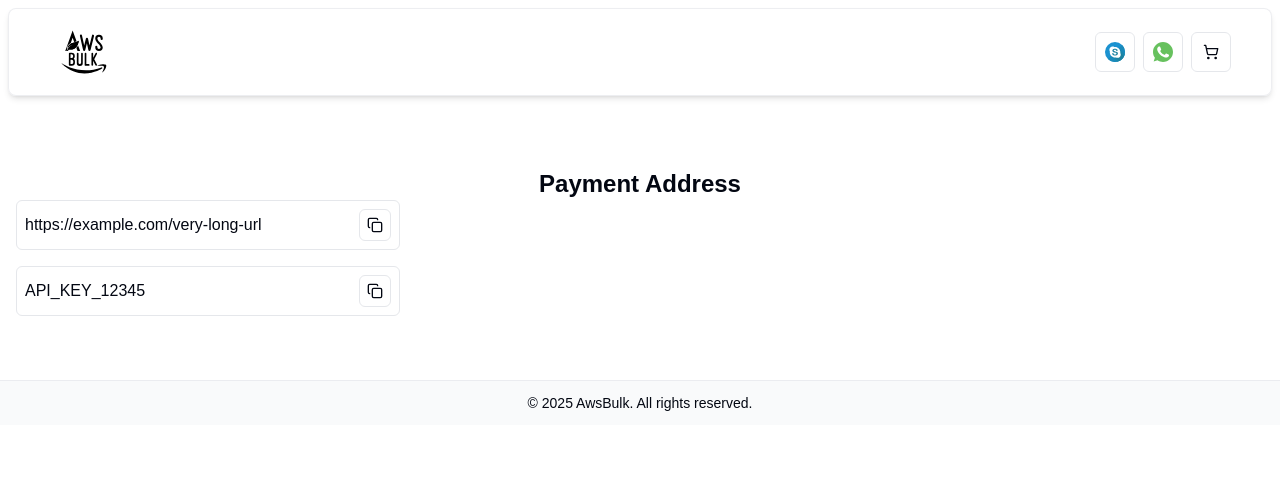
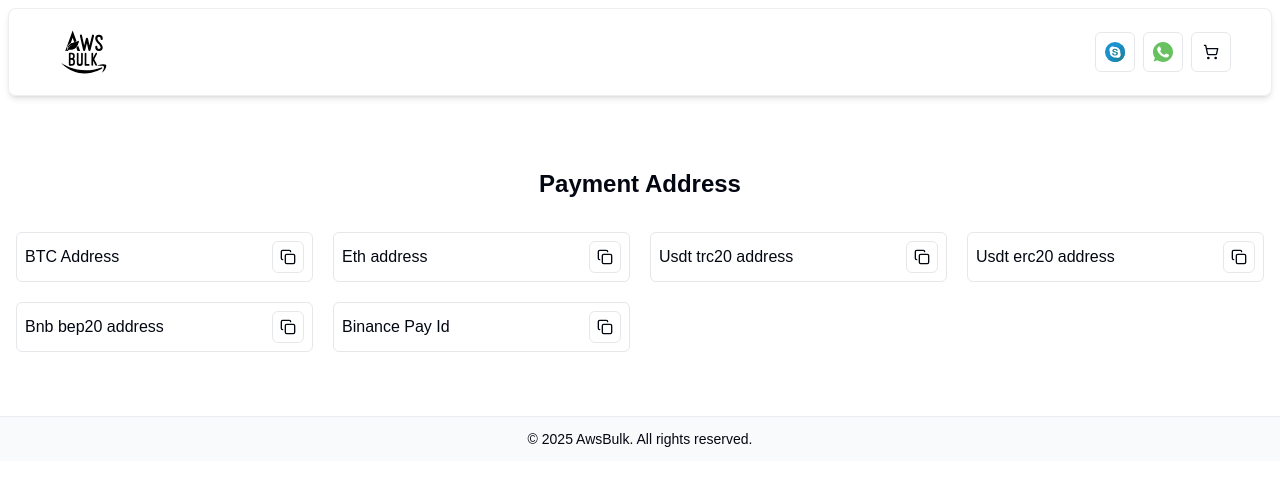
Before and after one commit to shariar-hriad/awsaccount, a Next.js app: page /payment in a window 1280 px wide. Shown: the top 486 px of the page. Built offline with nearby package versions, Linux system fonts and the light colour scheme.

Commit message:
feat: update payment addresses and order history navigation

```diff
--- a/app/(app)/payment/page.tsx
+++ b/app/(app)/payment/page.tsx
@@ -3,20 +3,35 @@ import { CopyClipboardButton } from '@/components/ui/copy-clipboard-button'
 const page = () => {
     return (
         <section className='py-8 lg:py-16'>
-            <div className='container'>
+            <div className='container space-y-8'>
                 <h1 className='text-2xl font-bold text-center'>
                     Payment Address
                 </h1>
-                <div className='max-w-sm space-y-4'>
+                <div className='grid grid-cols-2 md:grid-cols-3 lg:grid-cols-4 gap-5'>
                     <div className='flex items-center space-x-2 p-2 border rounded-md'>
-                        <span className='flex-grow'>
-                            https://example.com/very-long-url
-                        </span>
-                        <CopyClipboardButton text='https://example.com/very-long-url' />
+                        <span className='flex-grow'>BTC Address</span>
+
+                        <CopyClipboardButton text='TE4QQx4WxxvC3nHCFrYUYmTUu7fByi7H5G' />
                     </div>
                     <div className='flex items-center space-x-2 p-2 border rounded-md'>
-                        <span className='flex-grow'>API_KEY_12345</span>
-                        <CopyClipboardButton text='API_KEY_12345' />
+                        <span className='flex-grow'>Eth address</span>
+                        <CopyClipboardButton text='TE4QQx4WxxvC3nHCFrYUYmTUu7fByi7H5G' />
+                    </div>
+                    <div className='flex items-center space-x-2 p-2 border rounded-md'>
+                        <span className='flex-grow'>Usdt trc20 address</span>
+                        <CopyClipboardButton text='TE4QQx4WxxvC3nHCFrYUYmTUu7fByi7H5G' />
+                    </div>
+                    <div className='flex items-center space-x-2 p-2 border rounded-md'>
+                        <span className='flex-grow'>Usdt erc20 address</span>
+                        <CopyClipboardButton text='TE4QQx4WxxvC3nHCFrYUYmTUu7fByi7H5G' />
+                    </div>
+                    <div className='flex items-center space-x-2 p-2 border rounded-md'>
+                        <span className='flex-grow'>Bnb bep20 address</span>
+                        <CopyClipboardButton text='TE4QQx4WxxvC3nHCFrYUYmTUu7fByi7H5G' />
+                    </div>
+                    <div className='flex items-center space-x-2 p-2 border rounded-md'>
+                        <span className='flex-grow'>Binance Pay Id</span>
+                        <CopyClipboardButton text='538927693' />
                     </div>
                 </div>
             </div>
--- a/app/(dashboard)/dashboard/_components/app-sidebar.tsx
+++ b/app/(dashboard)/dashboard/_components/app-sidebar.tsx
@@ -75,7 +75,7 @@ const data = {
             items: [
                 {
                     title: 'Order History',
-                    url: '/order-history',
+                    url: '/dashboard/orders',
                 },
             ],
         },
--- /dev/null
+++ b/app/(dashboard)/dashboard/orders/page.tsx
@@ -0,0 +1,67 @@
+import { getOrders } from '@/app/actions/order/actions'
+import { IOrderDoc } from '@/models/order-model'
+
+export default async function page() {
+    const orders: IOrderDoc[] = await getOrders()
+
+    return (
+        <div className='p-5 space-y-5'>
+            <h1 className='text-2xl font-bold mb-6'>Orders</h1>
+
+            <div className='rounded-md border'>
+                <table className='min-w-full divide-y divide-gray-200'>
+                    <thead className='bg-gray-50'>
+                        <tr>
+                            <th
+                                scope='col'
+                                className='px-6 py-3 text-left text-xs font-medium text-gray-500 uppercase tracking-wider'
+                            >
+                                Order ID
+                            </th>
+                            <th
+                                scope='col'
+                                className='px-6 py-3 text-left text-xs font-medium text-gray-500 uppercase tracking-wider'
+                            >
+                                Name
+                            </th>
+                            <th
+                                scope='col'
+                                className='px-6 py-3 text-left text-xs font-medium text-gray-500 uppercase tracking-wider'
+                            >
+                                Email
+                            </th>
+                            <th
+                                scope='col'
+                                className='px-6 py-3 text-left text-xs font-medium text-gray-500 uppercase tracking-wider'
+                            >
+                                Date
+                            </th>
+                        </tr>
+                    </thead>
+                    <tbody className='bg-white divide-y divide-gray-200'>
+                        {orders?.map((order: IOrderDoc) => (
+                            <tr key={order._id as string}>
+                                <td className='px-6 py-4 whitespace-nowrap text-sm font-medium text-gray-900'>
+                                    {order._id as string}
+                                </td>
+                                <td className='px-6 py-4 whitespace-nowrap text-sm text-gray-500'>
+                                    {order.firstName} {order.lastName}
+                                </td>
+                                <td className='px-6 py-4 whitespace-nowrap text-sm text-gray-500'>
+                                    {order.email}
+                                </td>
+                                <td className='px-6 py-4 whitespace-nowrap text-sm text-gray-500'>
+                                    {order.createdAt
+                                        ? new Date(
+                                              order.createdAt
+                                          ).toLocaleDateString()
+                                        : 'N/A'}
+                                </td>
+                            </tr>
+                        ))}
+                    </tbody>
+                </table>
+            </div>
+        </div>
+    )
+}
--- a/app/actions/order/actions.ts
+++ b/app/actions/order/actions.ts
@@ -1,3 +1,5 @@
+'use server'
+
 import { connectDB } from '@/lib/mongodb'
 import { IOrder, Order } from '@/models/order-model'
 import { revalidatePath } from 'next/cache'
--- a/models/order-model.ts
+++ b/models/order-model.ts
@@ -1,4 +1,4 @@
-import { model, models, Schema } from 'mongoose'
+import { Document, model, models, Schema } from 'mongoose'
 
 export interface IOrder {
     firstName: string
```
